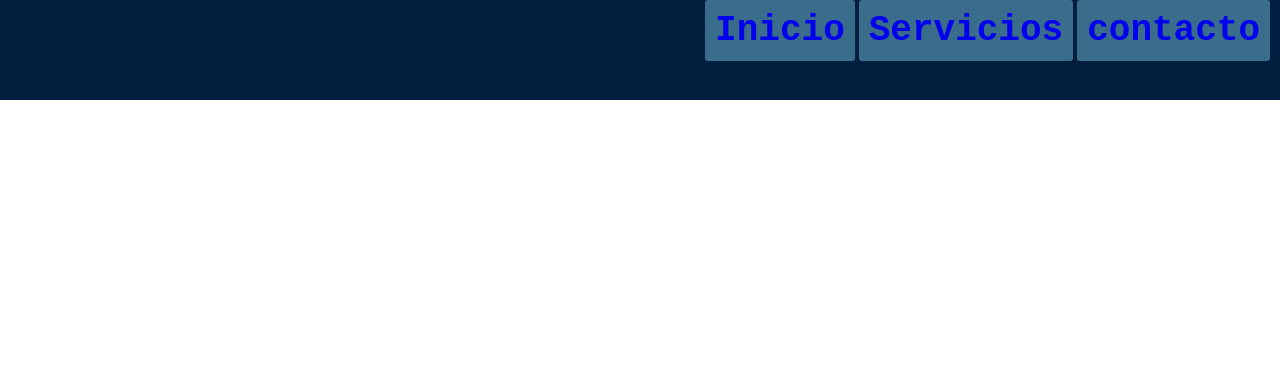
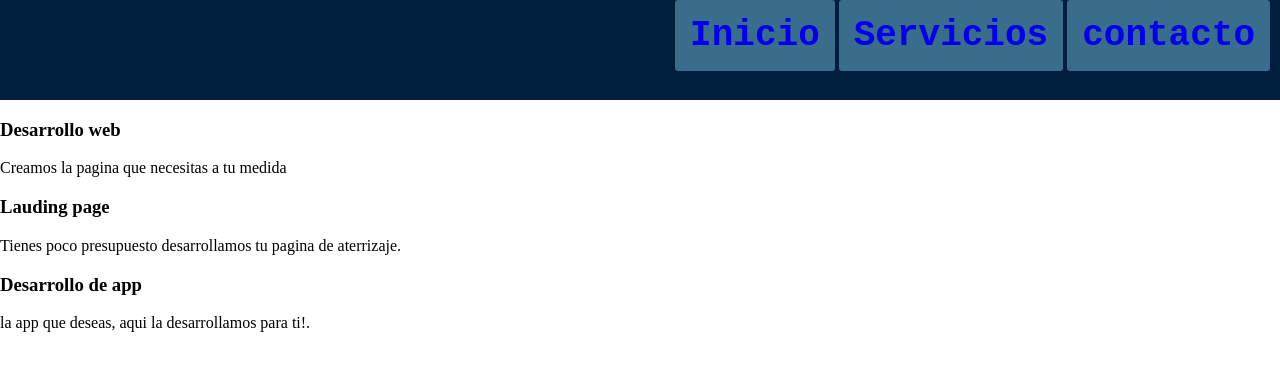
Before and after one commit to Urikrhe/Visionwork2.0, a plain HTML site: page index2.html in a window 1280 px wide. Drawn offline with Linux system fonts and the light colour scheme.

Commit message:
sitio update

```diff
--- a/assets/css/apariencia.css
+++ b/assets/css/apariencia.css
@@ -31,9 +31,10 @@ header{
     font-family: monospace;
     font-weight: 600;
     background-color: var(--blue-oscuro);
-    padding: 10px;
+    padding: 15px;
     border-radius: 3px;
 }
 .menu li a{
     text-decoration: none;
+    text-align: center;
 }
--- a/index2.html
+++ b/index2.html
@@ -16,5 +16,21 @@
             </ul>
         </nav>
     </header>
+
+<section class="servicios">
+    <article class="card">
+            <h3>Desarrollo web</h3>
+            <p>Creamos la pagina que necesitas a tu medida </p>
+    </article>
+    <article class="card">
+            <h3> Lauding page</h3>
+            <p>Tienes poco presupuesto desarrollamos tu pagina de aterrizaje.</p>
+    </article>
+    <article class="card">
+            <h3> Desarrollo de app</h3>
+            <p>la app que deseas, aqui la desarrollamos para ti!.</p>
+    </article>
+</section>
+
 </body>
 </html>
```
